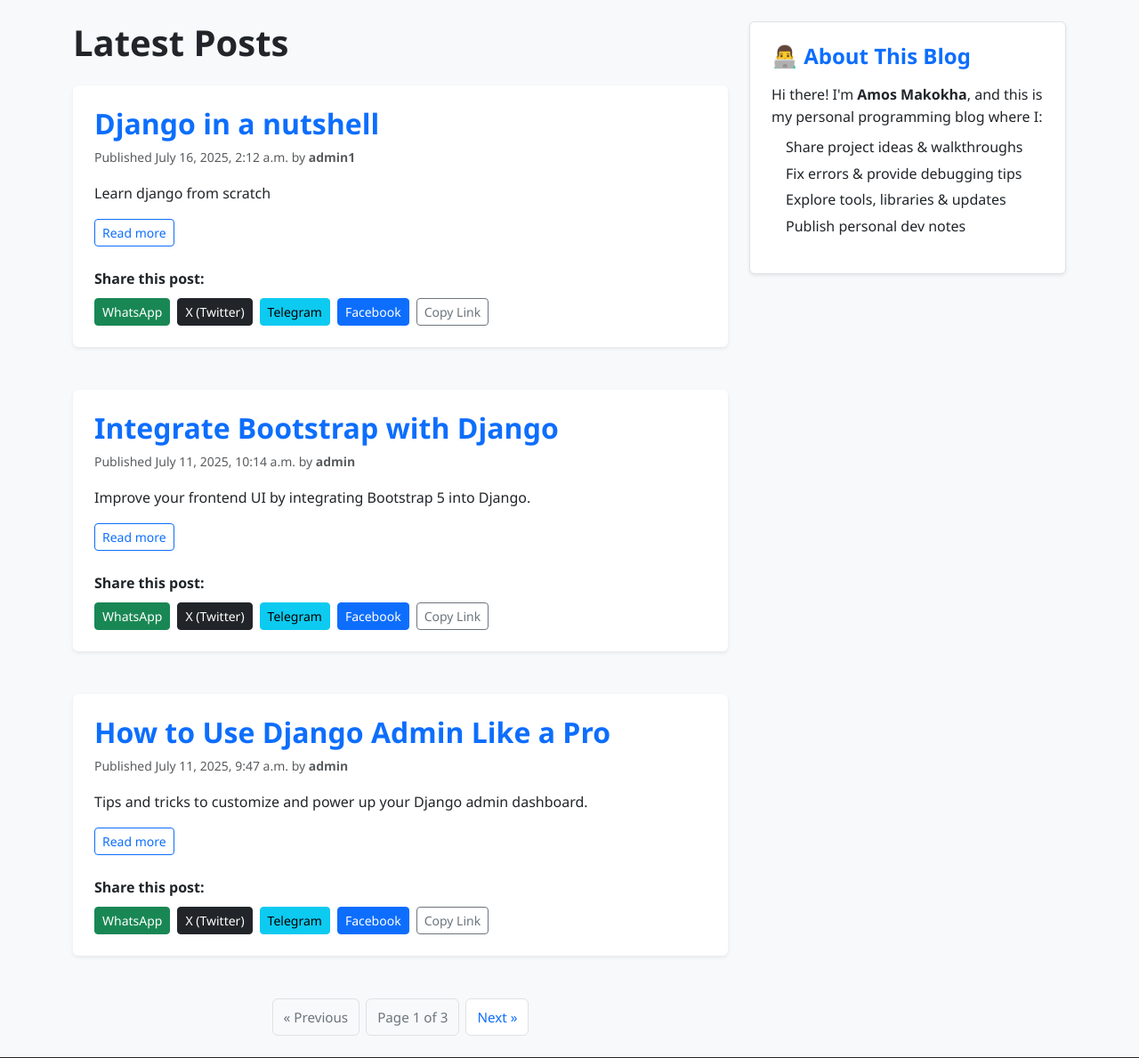
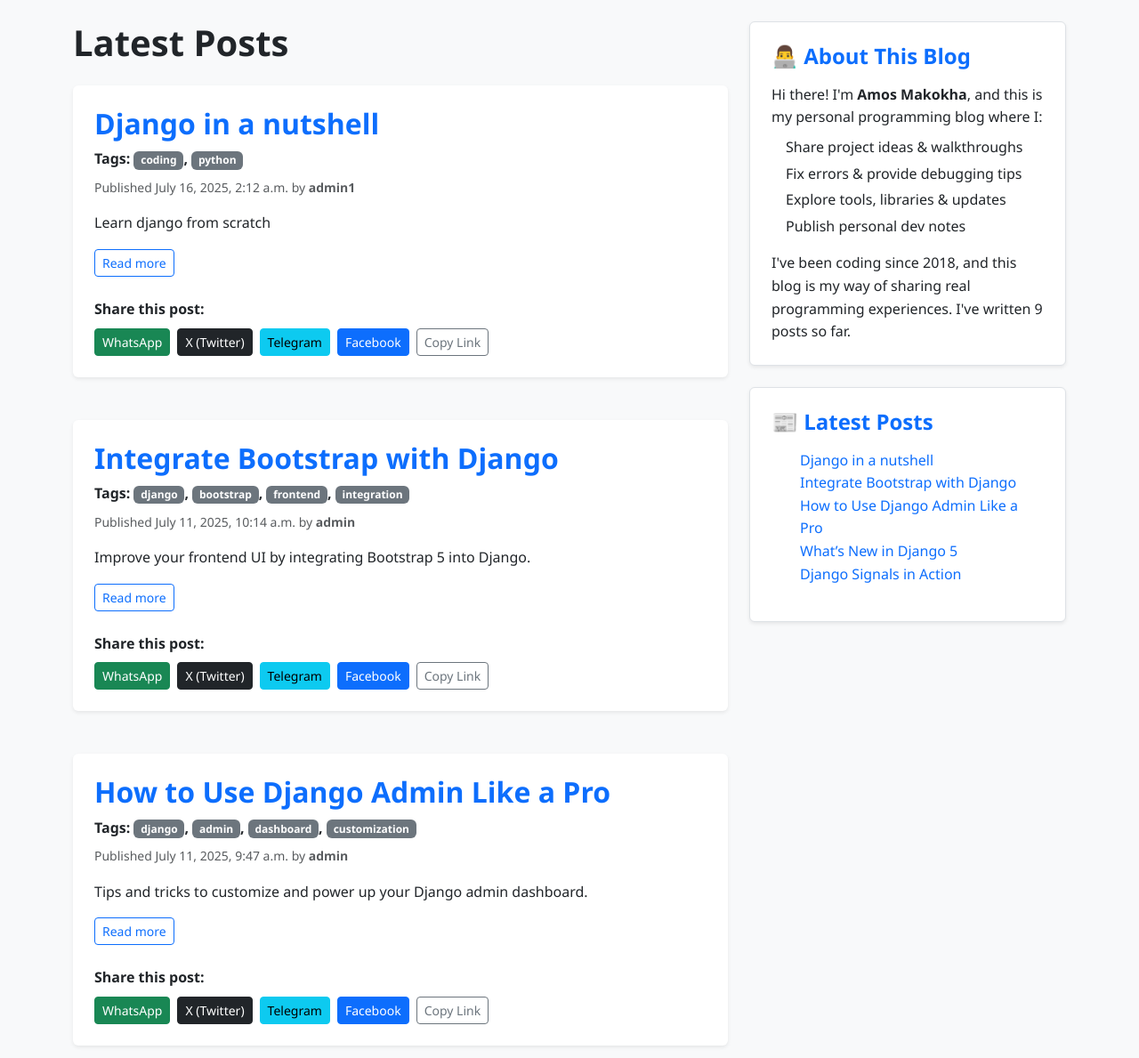
Before and after one commit to makokhawanjala/django_blog, a Django app: page / in a window 1280 px wide. Shown: the part 58-1247 px from the top of the page at 89% size. Run offline with Django 5.2, Linux system fonts and the light colour scheme; data comes from the database, SQL or seed files in the repository; both versions use the stored data as it was after the commit; parts of the project's set-up code (start-up, migrations or seed data) failed here and were passed over.

Commit message:
feat: Add post tagging system and improve template organization

```diff
--- a/blog/models.py
+++ b/blog/models.py
@@ -2,6 +2,7 @@ from django.conf import settings
 from django.db import models
 from django.urls import reverse
 from django.utils import timezone
+from taggit.managers import TaggableManager
 
 class PublishedManager(models.Manager):
     def get_queryset(self):
@@ -26,6 +27,7 @@ class Post(models.Model):
 
     objects = models.Manager()  # The default manager.
     published = PublishedManager()  # Custom manager for published posts.
+    tags = TaggableManager()  # Tagging functionality using django-taggit
 
     class Meta:
         ordering = ('-publish',)
--- a/blog/templates/blog/base.html
+++ b/blog/templates/blog/base.html
@@ -1,4 +1,6 @@
+{% load blog_tags %}
 {% load static %}
+
 <!DOCTYPE html>
 <html lang="en">
 <head>
@@ -31,12 +33,15 @@
   <main class="flex-grow-1">
     <div class="container">
         <div class="row">
+            <!-- Main content column (left) -->
             <div class="col-md-8">
                 {% block content %}
                 {% endblock %}
             </div>
 
+            <!-- Sidebar column (right) -->
             <div class="col-md-4">
+                <!-- About This Blog section -->
                 <div class="p-4 mb-4 bg-white border rounded shadow-sm">
                     <h4 class="fw-bold text-primary mb-3">👨‍💻 About This Blog</h4>
                     <p class="mb-2">Hi there! I'm <strong>Amos Makokha</strong>, and this is my personal programming blog where I:</p>
@@ -46,9 +51,15 @@
                         <li class="mb-1"><i class="bi bi-tools text-success"></i> Explore tools, libraries & updates</li>
                         <li class="mb-1"><i class="bi bi-journal-text text-info"></i> Publish personal dev notes</li>
                     </ul>
+                    <p class="mb-0">I've been coding since 2018, and this blog is my way of sharing real programming experiences. I've written {% total_posts %} posts so far. </p>
+                </div>
+
+                <!-- Latest Posts section -->
+                <div class="p-4 mb-4 bg-white border rounded shadow-sm">
+                    <h4 class="fw-bold text-primary mb-3">📰 Latest Posts</h4>
+                    {% show_latest_posts %}
                 </div>
             </div>
-
         </div>
     </div>
   </main>
--- /dev/null
+++ b/blog/templates/blog/post/latest_posts.html
@@ -0,0 +1,11 @@
+<ul>
+{% for post in latest_posts %}
+  <li class="list-group-item px-0">
+    <a href="{{ post.get_absolute_url }}" class="text-decoration-none">
+      {{ post.title }}
+    </a>
+  </li>
+{% empty %}
+  <li class="list-group-item text-muted">No recent posts available.</li>
+{% endfor %}
+</ul>
--- a/blog/templates/blog/post/list.html
+++ b/blog/templates/blog/post/list.html
@@ -3,12 +3,31 @@
 
 {% block content %}
   <h1 class="mb-4">Latest Posts</h1>
+  {% if tag %}
+    <h2 class="mb-3">Posts tagged with <span class="text-primary">"{{ tag.name }}"</span></h2>
+  {% endif %}
 
   {% for post in posts %}
     <div class="mb-5 p-4 bg-white shadow-sm rounded">
       <h2 class="mb-2">
         <a href="{{ post.get_absolute_url }}" class="text-decoration-none text-primary">{{ post.title }}</a>
       </h2>
+
+      <p class="mb-2 fw-bold">
+        Tags:
+        {% if post.tags.all %}
+          {% for tag in post.tags.all %}
+            <a href="{% url 'blog:post_list_by_tag' tag.slug %}" class="badge bg-secondary text-decoration-none">
+              {{ tag.name }}
+            </a>{% if not forloop.last %}, {% endif %}
+          {% endfor %}
+        {% else %}
+          <span class="text-muted">No tags</span>
+        {% endif %}
+      </p>
+
+
+
       <p class="text-muted">
         Published {{ post.publish|date:"F j, Y, g:i a" }} by <strong>{{ post.author }}</strong>
       </p>
--- /dev/null
+++ b/blog/templatetags/blog_tags.py
@@ -0,0 +1,14 @@
+from django import template
+from blog.models import Post
+
+register = template.Library()
+@register.simple_tag
+def total_posts():
+    """Returns the total number of published posts."""
+    return Post.published.count()
+
+@register.inclusion_tag('blog/post/latest_posts.html')
+def show_latest_posts(count=5):
+    """Returns the latest published posts."""
+    latest_posts = Post.published.order_by('-publish')[:count]
+    return {'latest_posts': latest_posts}
--- a/blog/urls.py
+++ b/blog/urls.py
@@ -6,4 +6,6 @@ urlpatterns = [
     #path('', views.PostListView.as_view(), name='post_list'),
     path('<int:year>/<int:month>/<int:day>/<slug:post>/', views.post_detail, name='post_detail'),
     path('<int:post_id>/comment/', views.post_comment, name='post_comment'),
+    path('tag/<slug:tag_slug>/', views.post_list, name='post_list_by_tag')
+
 ]
--- a/blog/views.py
+++ b/blog/views.py
@@ -5,6 +5,9 @@ from .models import Post, Comment
 from django.http import Http404
 from .forms import CommentForm
 from django.views.generic import ListView
+from taggit.models import Tag
+from django.db.models import Count
+from django.conf import settings
 
 class PostListView(ListView):
     queryset = Post.published.all()
@@ -15,8 +18,12 @@ class PostListView(ListView):
     def get_queryset(self):
         return Post.published.all()
 
-def post_list(request):
+def post_list(request, tag_slug=None):
     post_list = Post.published.all()
+    tag = None
+    if tag_slug:
+        tag = get_object_or_404(Tag, slug=tag_slug)
+        post_list = post_list.filter(tags__in=[tag])
 
     # pagination with 3 posts per page
     paginator = Paginator(post_list, 3)  # Show 3 posts per page.
@@ -30,7 +37,7 @@ def post_list(request):
     except EmptyPage:
         # If page is out of range (e.g. 9999), deliver last page of results.
         posts = paginator.page(paginator.num_pages)
-    return render(request, 'blog/post/list.html', {'posts': posts})
+    return render(request, 'blog/post/list.html', {'posts': posts, 'page': page_number, 'tag': tag})
 
 def post_detail(request, year, month, day, post):
     post = get_object_or_404(
@@ -45,8 +52,12 @@ def post_detail(request, year, month, day, post):
     comments = post.comments.filter(active=True)
     # Form for new comment
     form = CommentForm()
+    # list similar posts
+    post_tags_ids = post.tags.values_list('id', flat=True)
+    similar_posts = Post.published.filter(tags__in=post_tags_ids).exclude(id=post.id)
+    similar_posts = similar_posts.annotate(same_tags=Count('tags')).order_by('-same_tags', '-publish')[:4]
 
-    return render(request, 'blog/post/detail.html', {'post': post,'comments': comments, 'form': form})
+    return render(request, 'blog/post/detail.html', {'post': post,'comments': comments, 'form': form, 'similar_posts': similar_posts})
 
 @require_POST
 def post_comment(request, post_id):
--- a/mysite/settings.py
+++ b/mysite/settings.py
@@ -37,7 +37,9 @@ INSTALLED_APPS = [
     'django.contrib.sessions',
     'django.contrib.messages',
     'django.contrib.staticfiles',
+    'taggit',  # taggit for tagging functionality
     'blog',  # blog app
+
 ]
 
 MIDDLEWARE = [
```
Also changed, not shown: blog/templates/blog/post/detail.html (+17 -0 lines), blog/migrations/0008_post_tags.py (added), blog/templatetags/__init__.py (added), db.sqlite3.
